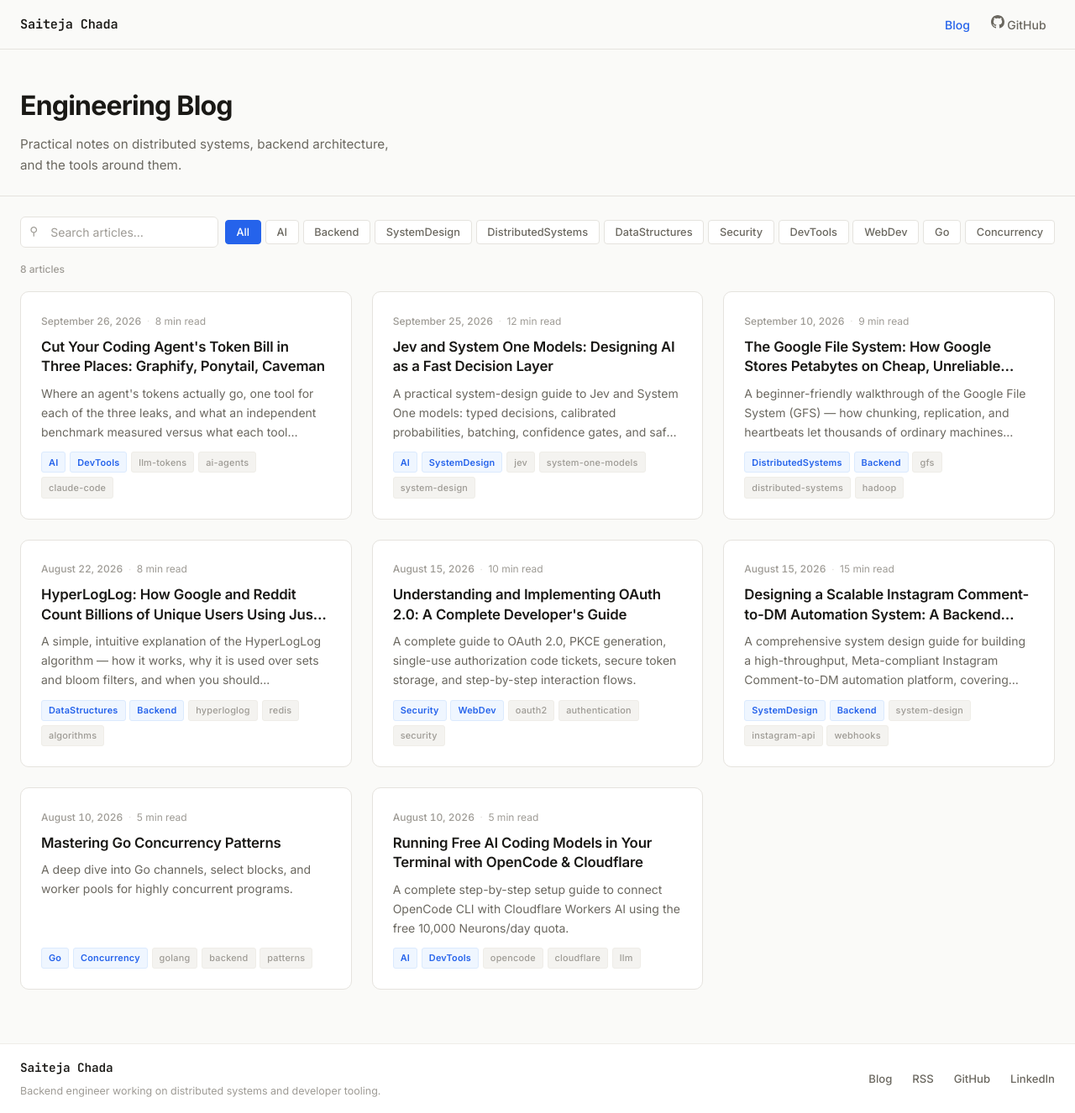
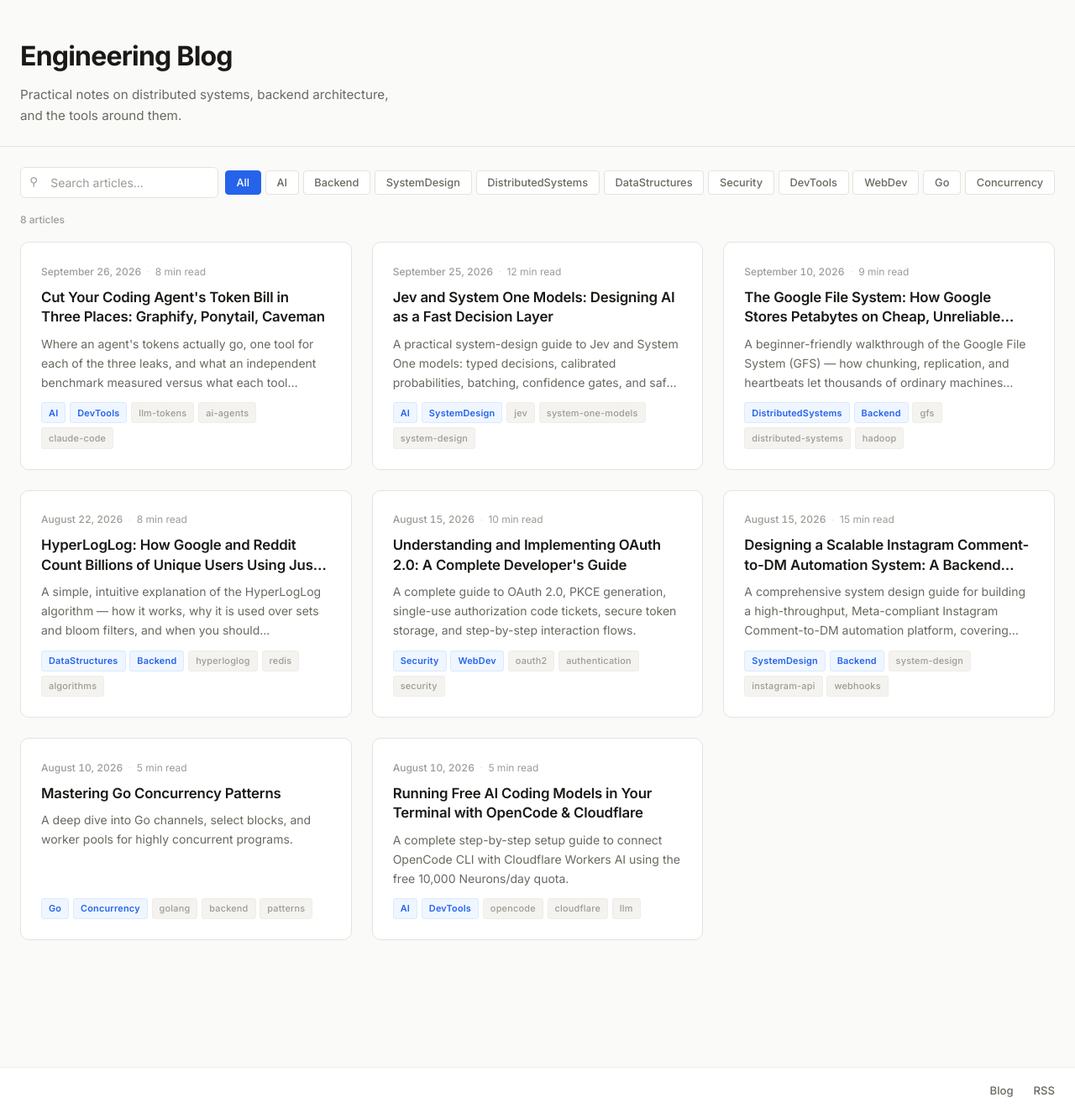
Before and after one commit to ChadaSaiteja/blog, a Jekyll site: the page built from index.html, in a window 1280 px wide and 1326 px high. Shown: the whole window at 84% size. Built offline with Jekyll 4.4.1, drawn with Linux system fonts in a browser that asks for light colours.

Commit message:
removed unwanted things

```diff
--- a/_includes/header.html
+++ b/_includes/header.html
@@ -1,4 +1,4 @@
-<header class="site-header">
+<!-- <header class="site-header">
   <div class="header-container">
     <a href="{{ site.baseurl }}/" class="site-logo" aria-label="Saiteja Chada - Home">
       <span class="logo-text">Saiteja Chada</span>
@@ -24,4 +24,4 @@
       </ul>
     </nav>
   </div>
-</header>
+</header> -->
```
Also changed, not shown: _data/blog_style.yml (+10 -10 lines).
